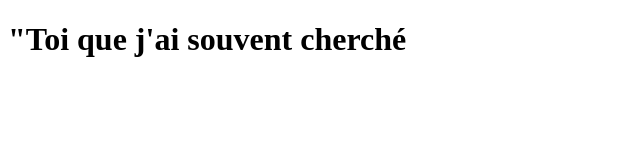
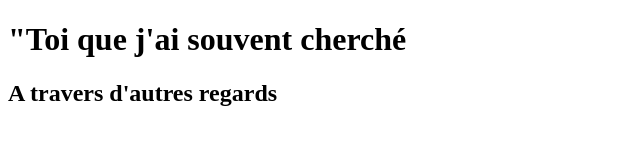
Before and after one commit to lfremy/helloWorld, a plain HTML site: page index.html in a window 1280 px wide. Shown: the whole page, without its empty margins (0-640 px from the left). Drawn offline with Linux system fonts and the light colour scheme.

Commit message:
h2 changed

```diff
--- a/index.html
+++ b/index.html
@@ -8,6 +8,7 @@
 </head>
 <body>
     <h1>"Toi que j'ai souvent cherché</h1>
+    <h2>A travers d'autres regards</h2>
 
 </body>
 </html>
```
